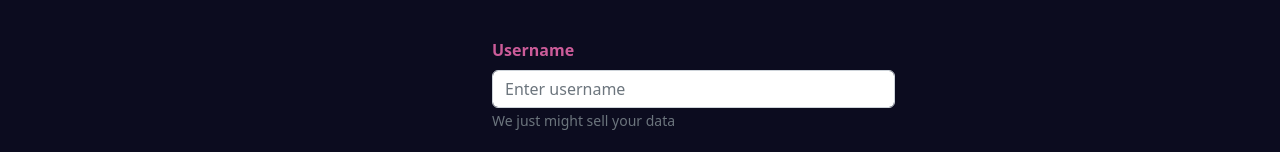
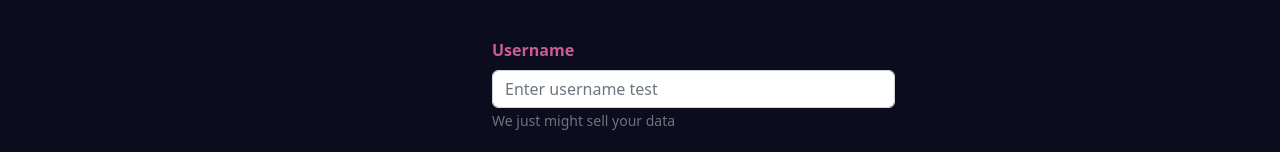
Before and after one commit to Carlivats/CSC300, a React (Create React App) app in the folder frontend/: page /login in a window 1280 px wide. Shown: the part 265-417 px from the top of the page. Built offline with nearby package versions, Linux system fonts and the light colour scheme.

Commit message:
added test message to login for testing

```diff
--- a/frontend/src/components/pages/loginPage.js
+++ b/frontend/src/components/pages/loginPage.js
@@ -87,7 +87,7 @@ const Login = () => {
                     type="username"
                     name="username"
                     onChange={handleChange}
-                    placeholder="Enter username"
+                    placeholder="Enter username test"
                   />
                   <Form.Text className="text-muted">
                     We just might sell your data
```
